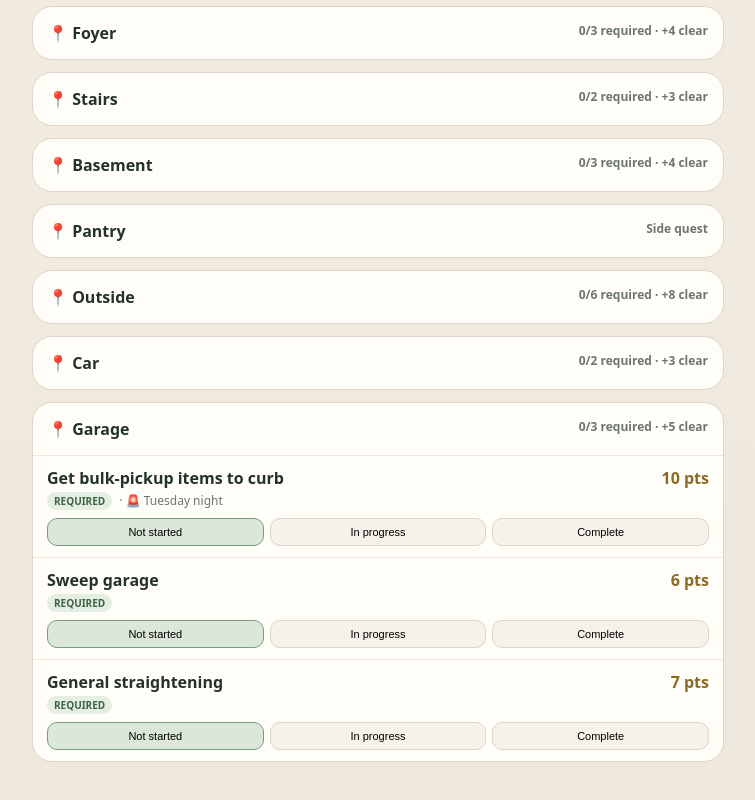
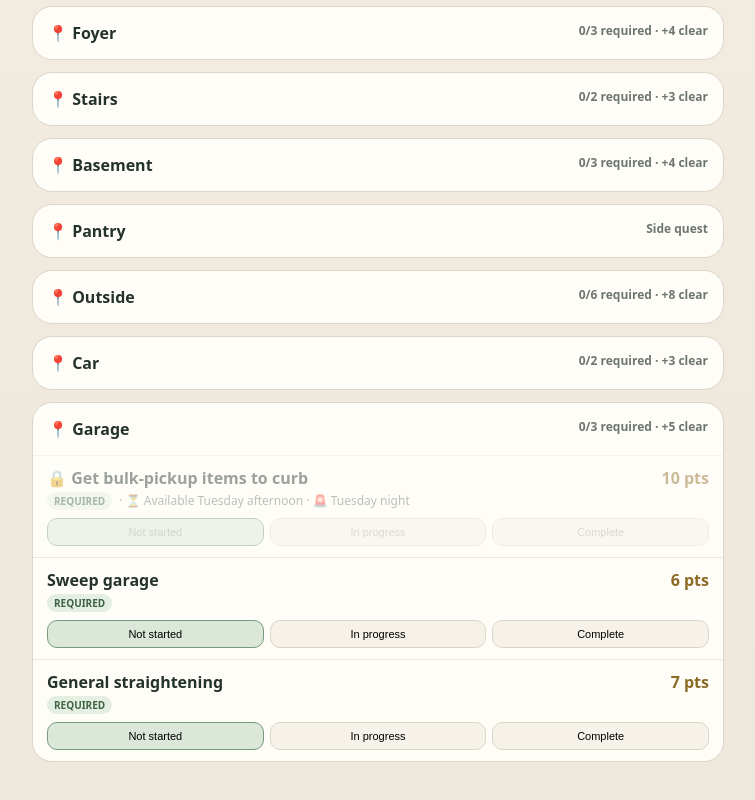
Before and after one commit to TheChoolulu/Clean-Quest, a plain HTML site: page index.html in a window 1280 px wide. Shown: the part 1195-1995 px from the top of the page, without its empty margins (262-1017 px from the left). Drawn offline with Linux system fonts and the light colour scheme.

Commit message:
Add files via upload

```diff
--- a/index.html
+++ b/index.html
@@ -70,11 +70,11 @@ const seed = [
 ["Pantry","Clear out old/expired food",10,"side"],["Pantry","Reorganize pantry",15,"side","Clear out old/expired food"],
 ["Outside","Leaf-blow patio",5],["Outside","Wipe down patio/outdoor surfaces",5],["Outside","Finish weeding",8],["Outside","Add mulch",10,"required","Finish weeding"],["Outside","Wipe down front porch",5],["Outside","Mow lawn",10,"team"],
 ["Car","Clean out junk",5],["Car","Wipe down dog cover",4],
-["Garage","Get bulk-pickup items to curb",10,"required",null,"Tuesday night"],["Garage","Sweep garage",6],["Garage","General straightening",7]
+["Garage","Get bulk-pickup items to curb",10,"required",null,"Tuesday night","2026-09-22T12:00:00"],["Garage","Sweep garage",6],["Garage","General straightening",7]
 ];
 const zoneBonus={"Upstairs Bathroom":5,"Master Bedroom":3,"Master Bathroom":5,"Spare Room":5,"Upstairs Library":5,"Attic":7,"Maxine's Room":5,"Kitchen & Dining":8,"Guest Bathroom":4,"Stairs":3,"Basement":4,"Outside":8,"Car":3,"Garage":5,"Living Room":5,"Foyer":4,"Laundry":5};
 let state=JSON.parse(localStorage.getItem("cleanQuestState")||"null");
-const makeSeed=()=>seed.map((x,i)=>({id:i+1,zone:x[0],name:x[1],points:x[2],type:x[3]||"required",dep:x[4]||null,deadline:x[5]||null,status:0}));
+const makeSeed=()=>seed.map((x,i)=>({id:i+1,zone:x[0],name:x[1],points:x[2],type:x[3]||"required",dep:x[4]||null,deadline:x[5]||null,available:x[6]||null,status:0}));
 if(!state){state={version:2,tasks:makeSeed(),eggs:[],prestige:0};save()}
 else if((state.version||1)<2){
   const oldTasks=state.tasks||[], fresh=makeSeed();
@@ -82,9 +82,15 @@ else if((state.version||1)<2){
   const custom=oldTasks.filter(o=>o.id>1000000);
   state.tasks=[...fresh,...custom];state.version=2;save();
 }
+if((state.version||1)<4){
+  const bulk=state.tasks.find(t=>t.zone==="Garage"&&t.name==="Get bulk-pickup items to curb");
+  if(bulk){bulk.available="2026-09-22T12:00:00";bulk.deadline="Tuesday night";}
+  state.version=4;save();
+}
 function save(){localStorage.setItem("cleanQuestState",JSON.stringify(state))}
 function req(t){return t.type==="required"||t.type==="team"} function mine(t){return t.type==="required"} function complete(t){return t.status===100}
-function locked(t){return t.dep && !state.tasks.some(x=>x.zone===t.zone&&x.name===t.dep&&complete(x))}
+function timeLocked(t){return !!(t.available && new Date() < new Date(t.available))}
+function locked(t){return timeLocked(t) || (t.dep && !state.tasks.some(x=>x.zone===t.zone&&x.name===t.dep&&complete(x)))}
 function zoneCleared(z){let a=state.tasks.filter(t=>t.zone===z&&req(t));return a.length&&a.every(complete)}
 function stats(){
  let r=state.tasks.filter(req), done=r.filter(complete);
@@ -105,7 +111,8 @@ function render(){
  achievements.innerHTML=state.eggs.length?`<h3>🥚 Discovered Easter Eggs</h3>`+state.eggs.map(e=>`<div class="achievement"><b>${e.title}</b> · +${e.points} prestige<br><span class="small">${e.text}</span></div>`).join(""):"";
 }
 function taskHTML(t){let l=locked(t), cls=`task ${complete(t)?"done":""} ${l?"locked":""}`;let tag=t.type==="side"?`<span class="badge side">⭐ SIDE QUEST</span>`:t.type==="team"?`<span class="badge team">👨 TEAM · REQUIRED</span>`:`<span class="badge req">REQUIRED</span>`;
- return `<div class="${cls}"><div><div class="name">${l?"🔒 ":complete(t)?"✓ ":""}${t.name}</div><div class="sub ${t.type}">${tag}${t.deadline?" · 🚨 "+t.deadline:""}${t.dep?" · after "+t.dep:""}</div></div><div class="pts">${t.points} pts</div><div class="progress">${[0,50,100].map(v=>`<button ${l?"disabled":""} class="${t.status===v?"active":""}" onclick="setStatus(${t.id},${v})">${v===0?"Not started":v===50?"In progress":"Complete"}</button>`).join("")}</div></div>`}
+ let avail=timeLocked(t)?` · ⏳ Available Tuesday afternoon`:"";
+ return `<div class="${cls}"><div><div class="name">${l?"🔒 ":complete(t)?"✓ ":""}${t.name}</div><div class="sub ${t.type}">${tag}${avail}${t.deadline?" · 🚨 "+t.deadline:""}${t.dep?" · after "+t.dep:""}</div></div><div class="pts">${t.points} pts</div><div class="progress">${[0,50,100].map(v=>`<button ${l?"disabled":""} class="${t.status===v?"active":""}" onclick="setStatus(${t.id},${v})">${v===0?"Not started":v===50?"In progress":"Complete"}</button>`).join("")}</div></div>`}
 function setStatus(id,v){
  let t=state.tasks.find(x=>x.id===id);if(!t||locked(t))return;
  let wasClear=zoneCleared(t.zone), wasWon=stats().won;
@@ -145,5 +152,5 @@ function addTask(){let z=azone.value.trim(),n=aname.value.trim(),p=+apoints.valu
 function celebrateNow(icon,title,msg){celIcon.textContent=icon;celTitle.textContent=title;celText.textContent=msg;celebrate.classList.add("show")}
 function closeCelebration(){celebrate.classList.remove("show")}
 function toast(msg){let e=document.getElementById("toast");e.textContent=msg;e.style.display="block";clearTimeout(window._tt);window._tt=setTimeout(()=>e.style.display="none",3500)}
-state.version=3;save();render();
+state.version=4;save();render();
 </script></body></html>
```
Also changed, not shown: README.txt.
